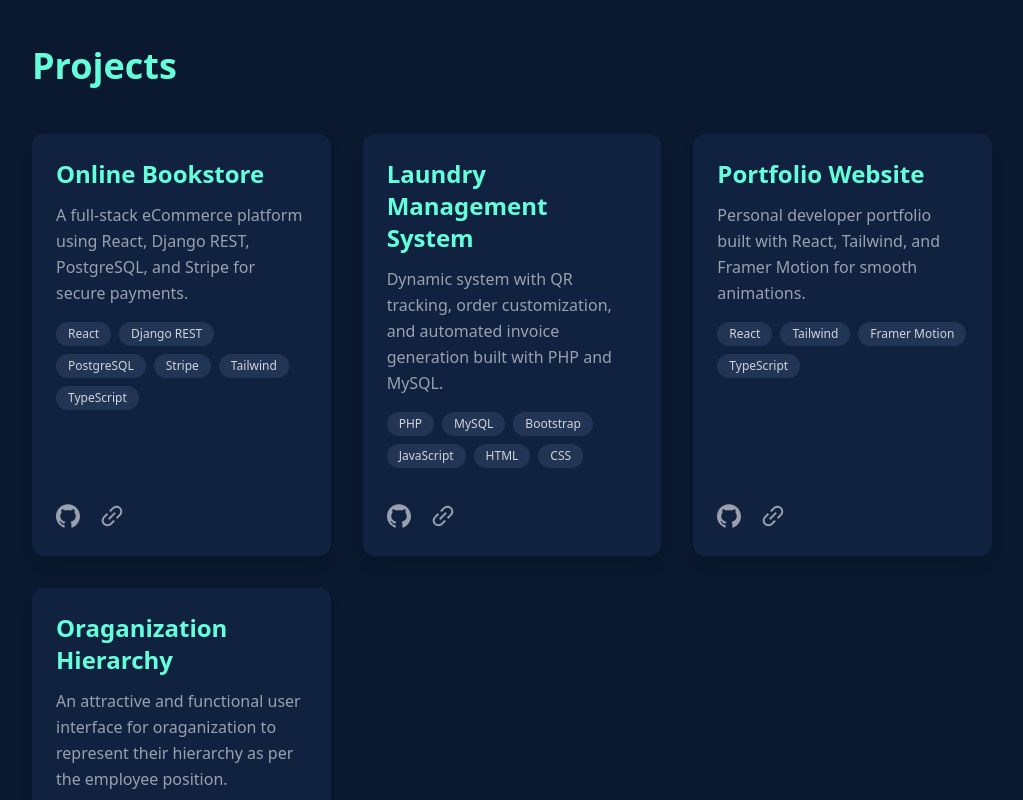
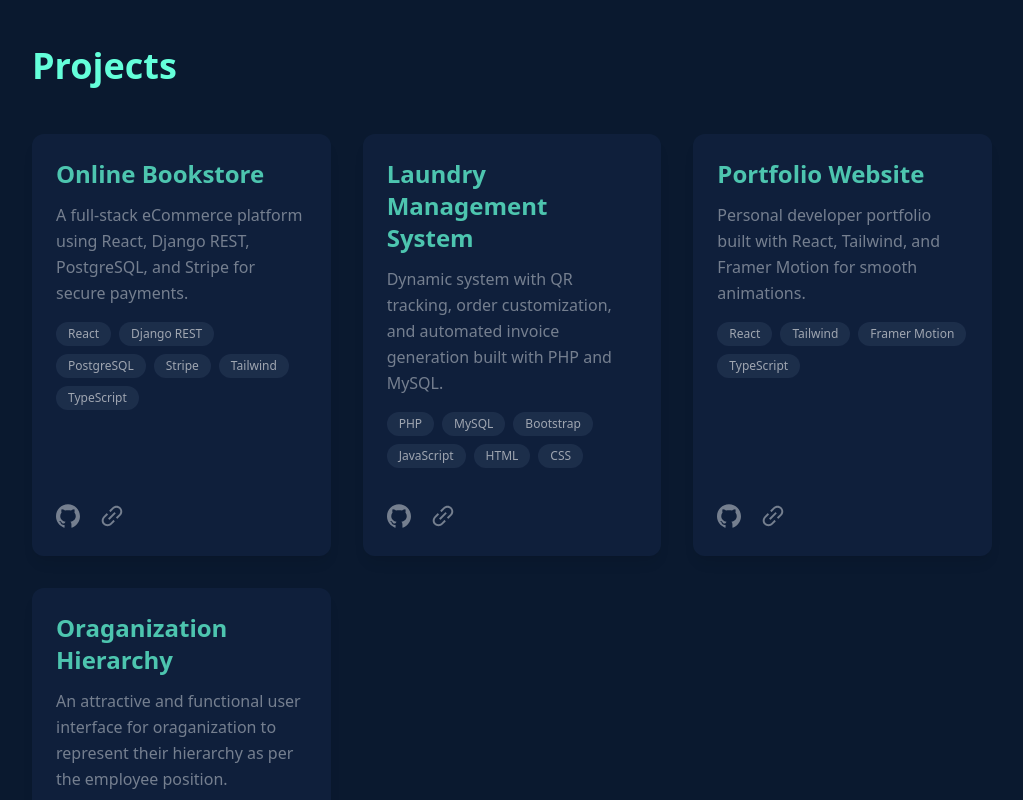
Before and after one commit to YASH0DIP/yashodip-jain-portfolio, a React (Vite) app: page / in a window 1280 px wide. Shown: the part 2300-3100 px from the top of the page, without its empty margins (128-1151 px from the left). Built offline with nearby package versions, Linux system fonts and the light colour scheme.

Commit message:
update animation

```diff
--- a/src/pages/Projects.tsx
+++ b/src/pages/Projects.tsx
@@ -57,8 +57,8 @@ function Projects(): React.ReactElement {
           {projectData.map((project: Projects, index: number) => (
             <motion.div
               key={index}
-              initial={{ opacity: 0, scale: 0.25 }}
-              whileInView={{ opacity: 1, scale: 1 }}
+              initial={{ opacity: 0.5, scale: 0.5 }}
+              whileInView={{ opacity: 0.75, scale: 1 }}
               transition={{ duration: 0.25, delay: index * 0.5 }}
               viewport={{ once: true }}
               className="bg-[#112240] p-6 rounded-xl shadow-lg hover:shadow-[#64ffda]/30 hover:scale-[1.03] transition-all duration-300 flex flex-col justify-between"
```
